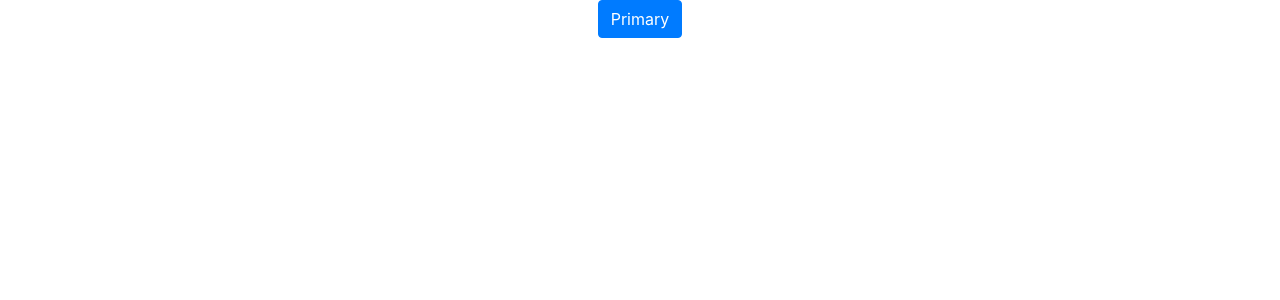
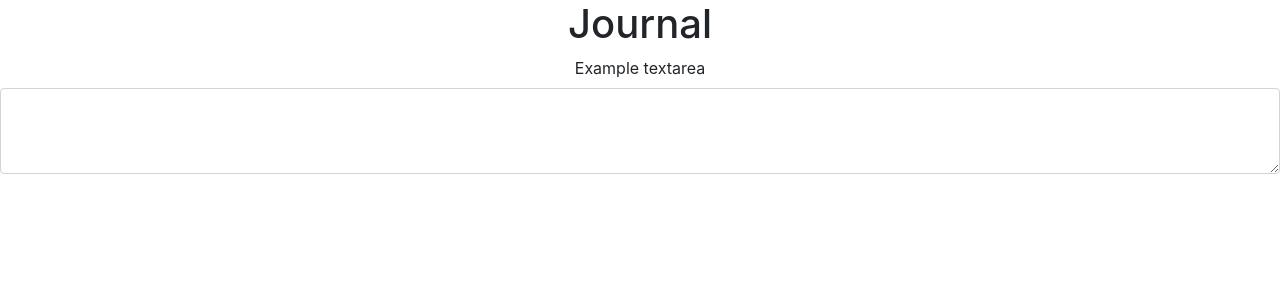
Before and after one commit to amandachau36/smiling-minds, a React (Create React App) app: page / in a window 1280 px wide. Shown: the top 300 px of the page. Built offline with nearby package versions, Linux system fonts and the light colour scheme.

Commit message:
start Journal page

```diff
--- a/src/App.js
+++ b/src/App.js
@@ -2,12 +2,12 @@ import './App.css';
 import Button from 'react-bootstrap/Button';
 import 'bootstrap/dist/css/bootstrap.min.css';
 import React from "react";
-
+import Journal from './Journal';
 
 function App() {
   return (
     <div className="App">
-        <Button variant="primary">Primary</Button>{' '}
+        <Journal/>
     </div>
   );
 }
--- /dev/null
+++ b/src/Journal.js
@@ -0,0 +1,21 @@
+import 'bootstrap/dist/css/bootstrap.min.css';
+import React, {Component} from "react";
+import Form from 'react-bootstrap/Form';
+
+class Journal extends Component {
+    render() {
+        return (
+            <div>
+                <h1>Journal</h1>
+                <Form.Group>
+                    <Form.Label>Example textarea</Form.Label>
+                    <Form.Control as="textarea" rows={3} />
+                </Form.Group>
+            </div>
+        );
+    }
+}
+
+
+
+export default Journal;
```
